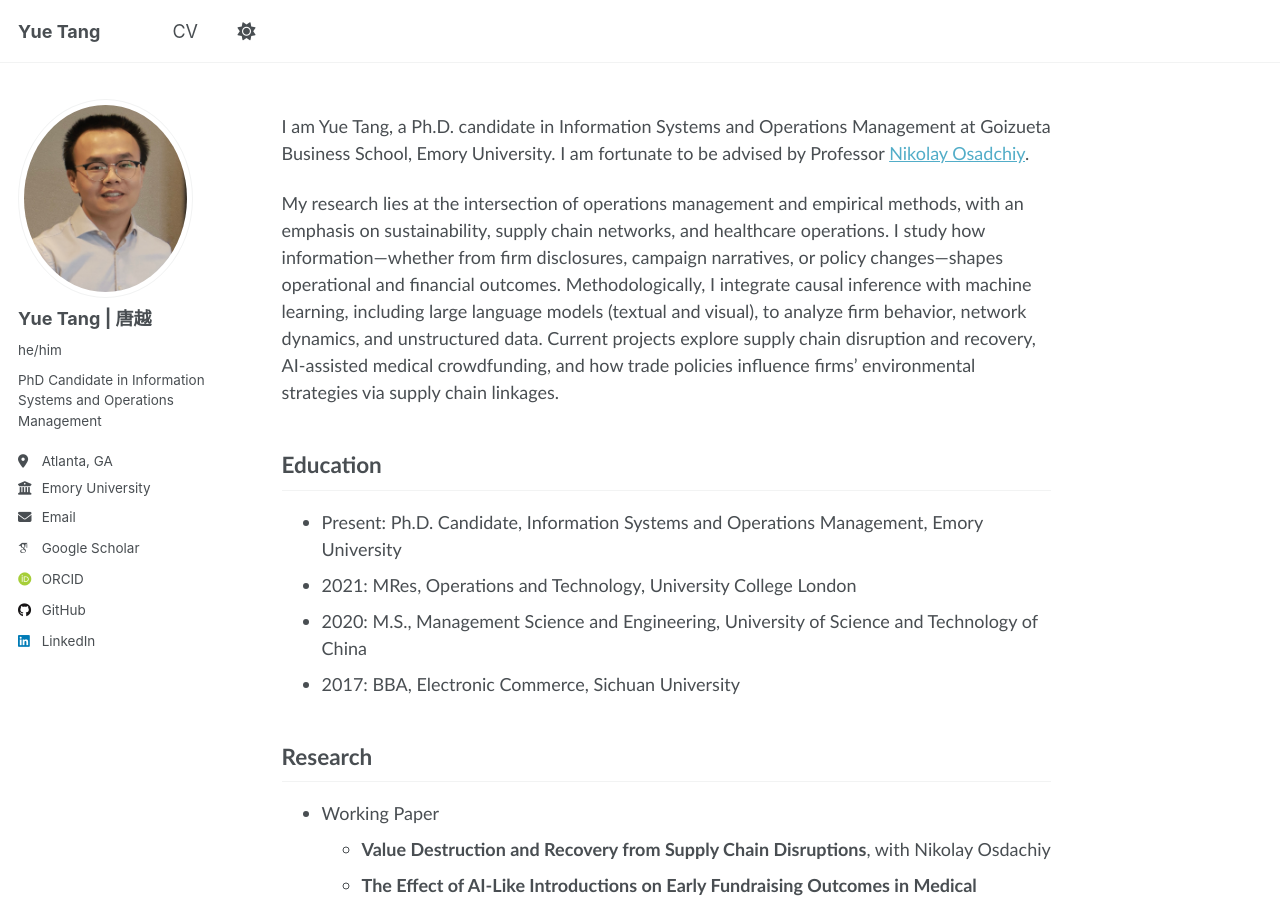
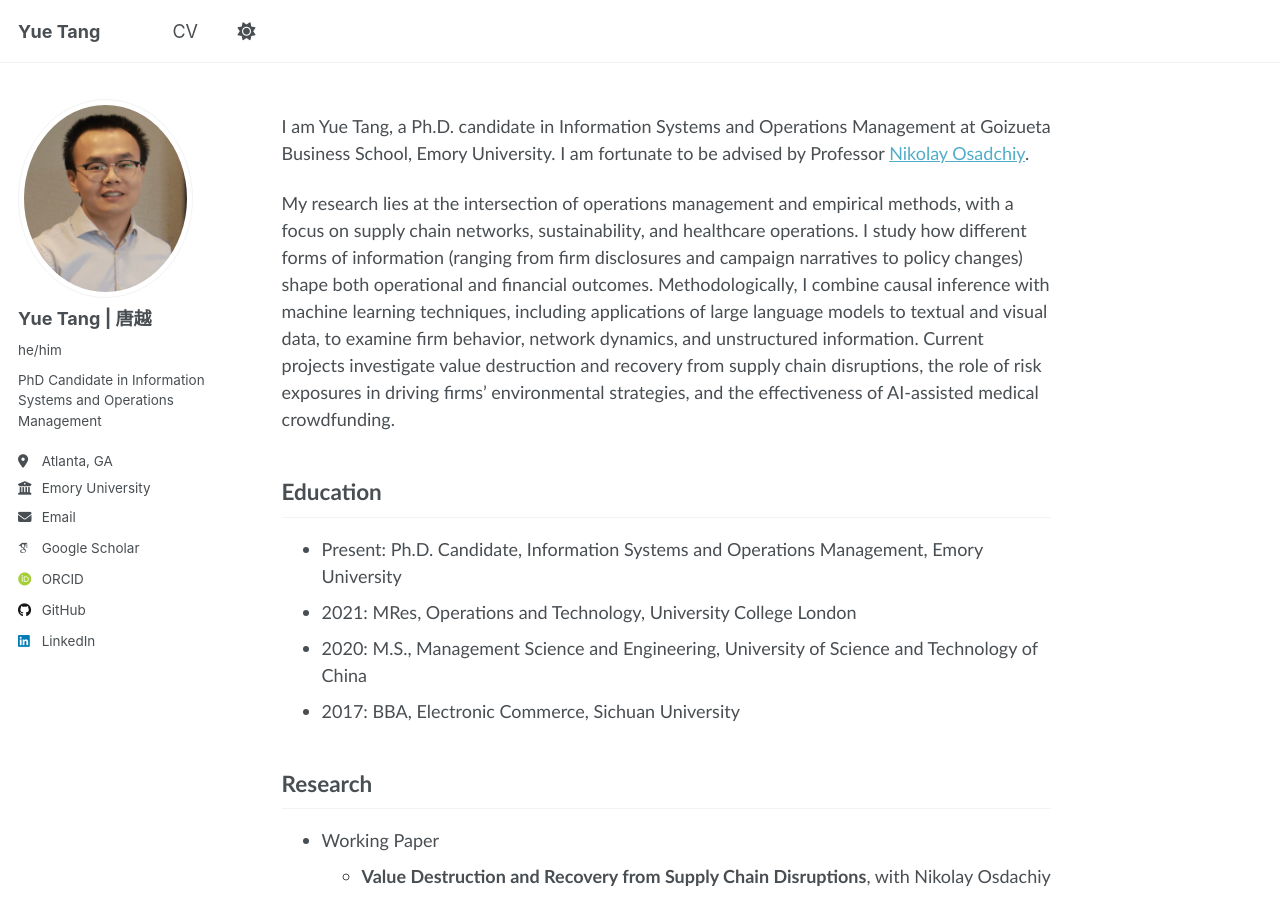
Before and after one commit to YueTang-YT/YueTang-YT.github.io, a Jekyll site: the page built from _pages/about.md, in a window 1280 px wide and 900 px high. Built offline with Jekyll 4.4.1, drawn with Linux system fonts in a browser that asks for light colours; some web fonts are replaced.

Commit message:
Update about.md

```diff
--- a/_pages/about.md
+++ b/_pages/about.md
@@ -20,7 +20,7 @@ redirect_from:
 
 I am Yue Tang, a Ph.D. candidate in Information Systems and Operations Management at Goizueta Business School, Emory University. I am fortunate to be advised by Professor [Nikolay Osadchiy](http://www.nikolayosadchiy.com).
 
-My research lies at the intersection of operations management and empirical methods, with an emphasis on sustainability, supply chain networks, and healthcare operations. I study how information—whether from firm disclosures, campaign narratives, or policy changes—shapes operational and financial outcomes. Methodologically, I integrate causal inference with machine learning, including large language models (textual and visual), to analyze firm behavior, network dynamics, and unstructured data. Current projects explore supply chain disruption and recovery, AI-assisted medical crowdfunding, and how trade policies influence firms’ environmental strategies via supply chain linkages.
+My research lies at the intersection of operations management and empirical methods, with a focus on supply chain networks, sustainability, and healthcare operations. I study how different forms of information (ranging from firm disclosures and campaign narratives to policy changes) shape both operational and financial outcomes. Methodologically, I combine causal inference with machine learning techniques, including applications of large language models to textual and visual data, to examine firm behavior, network dynamics, and unstructured information. Current projects investigate value destruction and recovery from supply chain disruptions, the role of risk exposures in driving firms’ environmental strategies, and the effectiveness of AI-assisted medical crowdfunding.
 
 ## Education
 - Present: Ph.D. Candidate, Information Systems and Operations Management, Emory University
```
